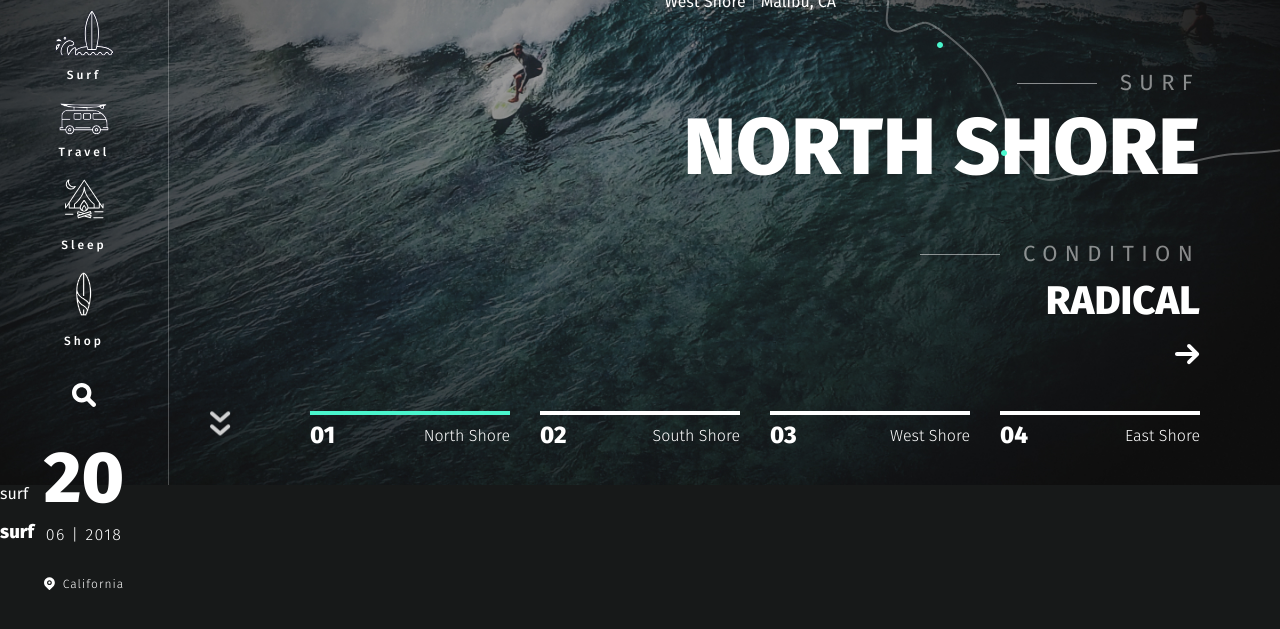
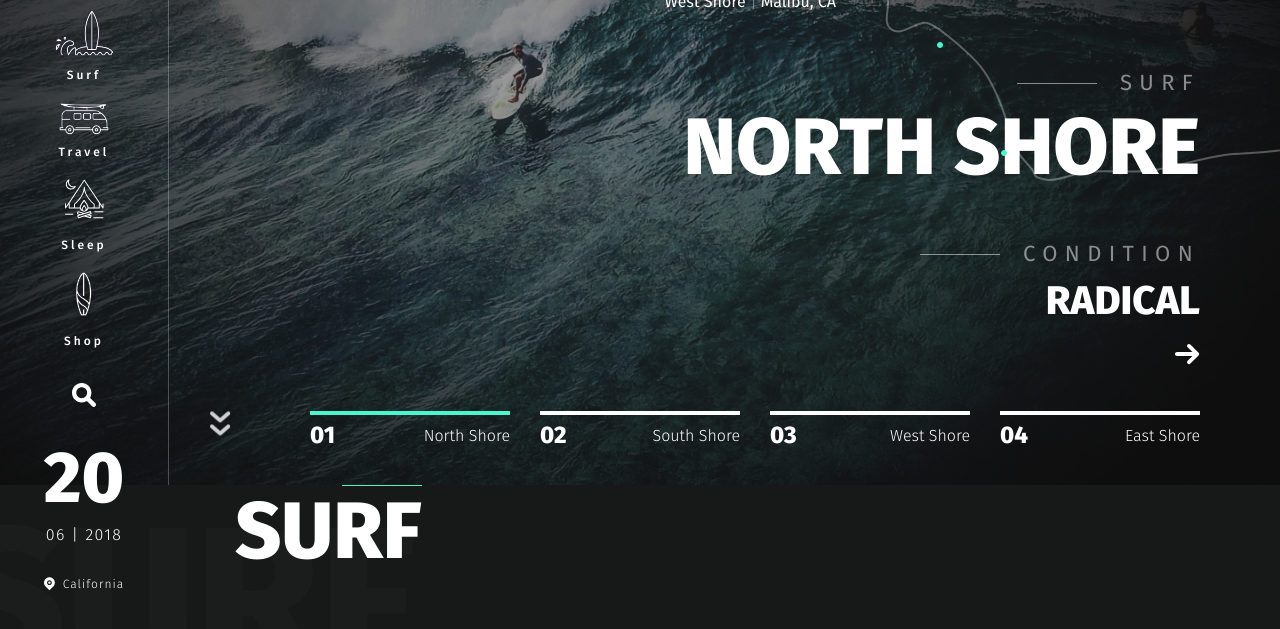
Before and after one commit to Serhii-Shmyhelskyi/surf, a website: page app/index.html in a window 1280 px wide. Shown: the part 315-944 px from the top of the page. Before the commit the page ends 908 px from the top, so only its background shows below. Drawn offline with nearby package versions, Linux system fonts and the light colour scheme.

Commit message:
start next section

```diff
--- a/app/scss/_global.scss
+++ b/app/scss/_global.scss
@@ -4,6 +4,7 @@ body {
     font-size: 16px;
     background-color: #171919;
     color: #fff;
+    text-transform: uppercase;
 }
 a{
     display: inline-block;
@@ -22,7 +23,6 @@ li {
     font-size: 22px;
     line-height: 32px;
     letter-spacing: 7.33333px;
-    text-transform: uppercase;
     color: #FFFFFF;
     opacity: 0.5;
     padding-left: 103px;
@@ -38,3 +38,31 @@ li {
         top: 50%;
     }
 }
+
+.title {
+    span {
+        font-size: 200px;
+        color: rgba(#fff, .02);
+        font-weight: 800;
+        position: relative;
+        transform: translateX(-50px);
+        display: inline-block;
+    }
+    h3 {
+        margin: 0;
+        font-size: 80px;
+        color: #fff;
+        position: absolute;
+        top: 0;
+        right: -5px;
+        &::after{
+            content: '';
+            position: absolute;
+            right: 0;
+            top: 0;
+            width: 80px;
+            height: 1px;
+            background-color: $green;
+        }
+    }
+}
--- a/app/scss/style.scss
+++ b/app/scss/style.scss
@@ -23,7 +23,6 @@
     right: 80px;
     bottom: 116px;
     text-align: right;
-    text-transform: uppercase;
 }
 
 .slider-item__info-title {
@@ -89,6 +88,7 @@
     &__name {
         font-weight: 300;
         line-height: 19px;
+        text-transform: capitalize;
     }
 }
 
@@ -106,7 +106,6 @@
     font-weight: 800;
     font-size: 200px;
     line-height: 156px;
-    text-transform: uppercase;
     opacity: 0.07;
     max-width: 467px;
     position: absolute;
@@ -127,6 +126,7 @@
             letter-spacing: 3px;
             padding-top: 6px;
             margin-bottom: 20px;
+            text-transform: capitalize;
         }
     }
 }
@@ -159,6 +159,7 @@
     letter-spacing: 1.05px;
     position: relative;
     padding-left: 19px;
+    text-transform: capitalize;
     &::before {
         content: '';
         position: absolute;
```
Also changed, not shown: app/css/style.min.css.
